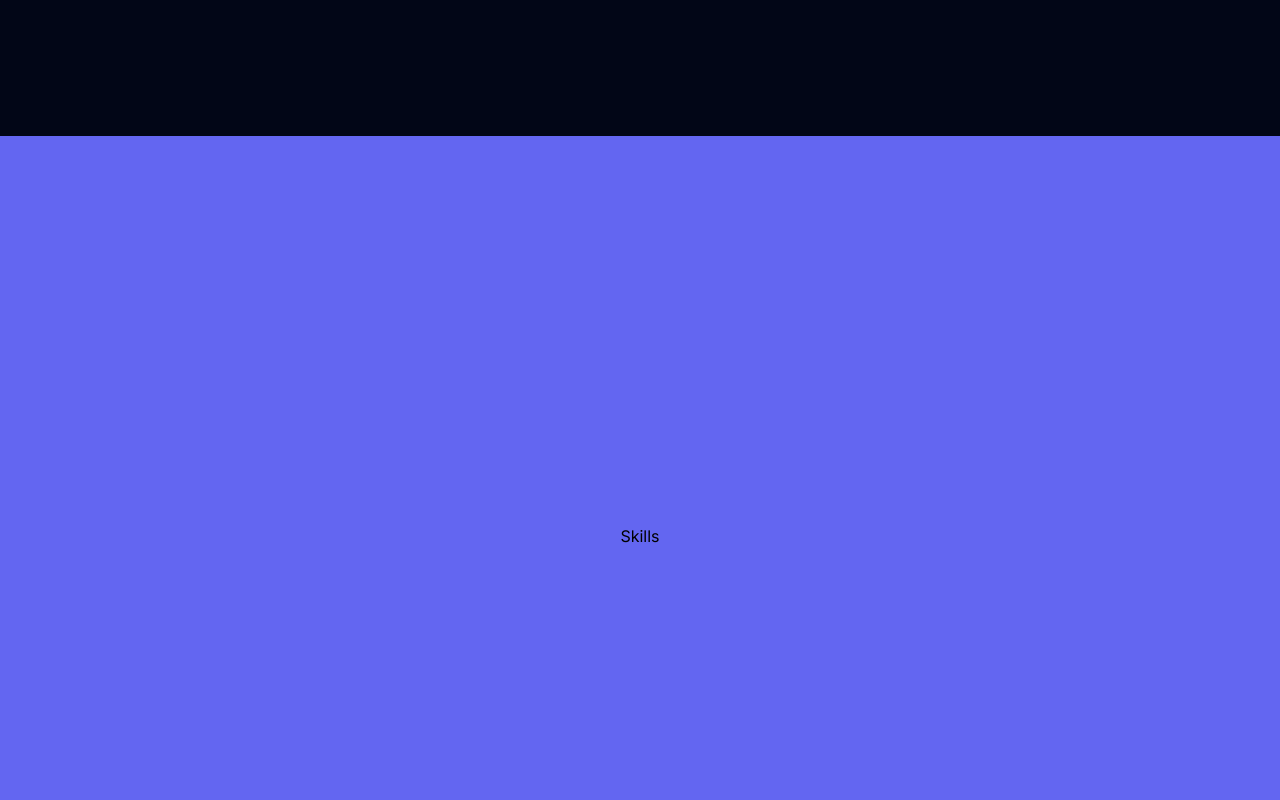
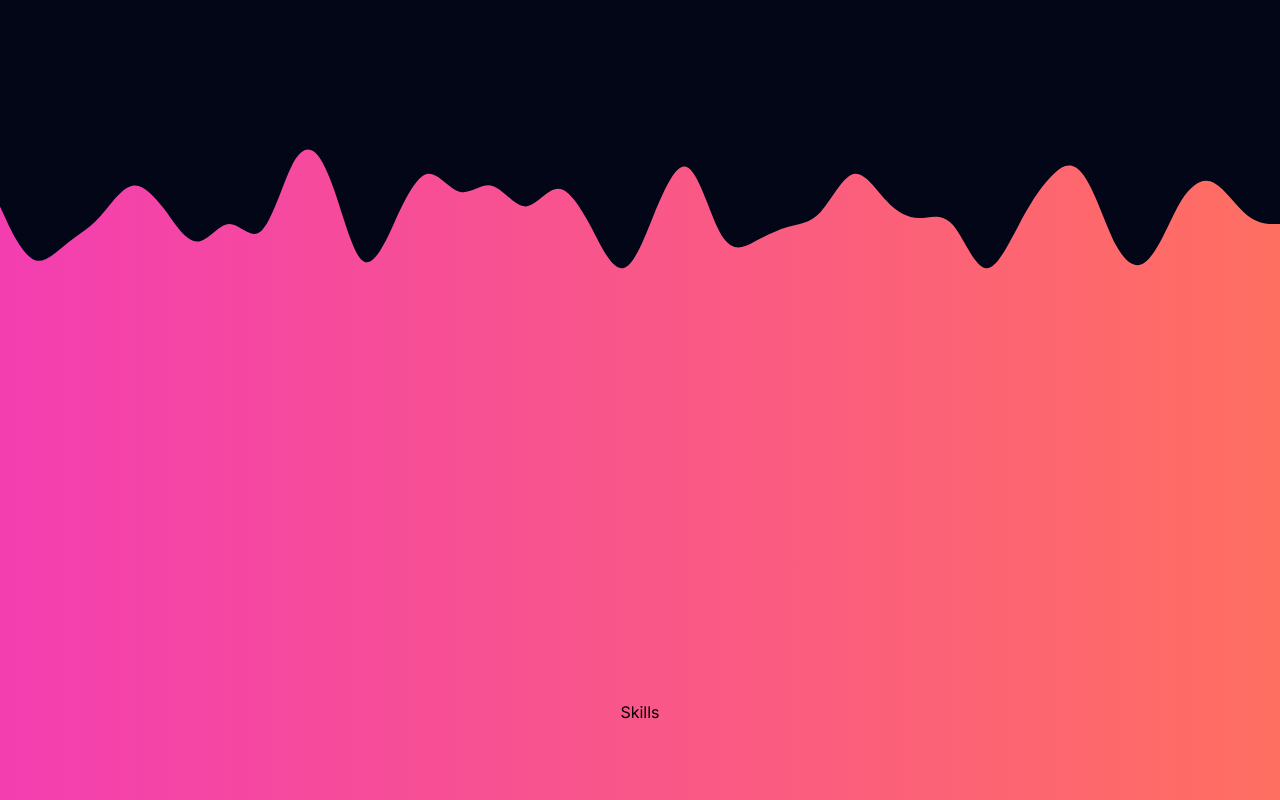
Before and after one commit to alehow84/Portfolio, a Next.js app: page / in a window 1280 px wide. Shown: the part 1720-2520 px from the top of the page. Built offline with nearby package versions, Linux system fonts and the light colour scheme.

Commit message:
customise transition for page sections

```diff
--- a/src/app/components/layout/About.tsx
+++ b/src/app/components/layout/About.tsx
@@ -6,7 +6,7 @@ export default function About() {
   return (
     <div className="bg-slate-950">
       <img
-        className="w full h-44"
+        className="w-full h-44"
         src="/transitions/transition_gradient.svg"
         alt="transition"
       />
--- a/src/app/components/layout/Contact.tsx
+++ b/src/app/components/layout/Contact.tsx
@@ -4,11 +4,15 @@
 
 export default function Contact() {
   return (
-    <div
-      id="Contact"
-      className="flex justify-center items-center bg-cyan-800 h-screen"
-    >
-      Contact Me
+    <div className="bg-gradient-to-r from-gradientLeft to-gradientRight">
+      <img
+        className="w-full h-44"
+        src="/transitions/transition_block_colour.svg"
+        alt="transition"
+      />
+      <div id="Contact" className="flex justify-center items-center h-screen">
+        Contact Me
+      </div>
     </div>
   );
 }
--- a/src/app/components/layout/Home.tsx
+++ b/src/app/components/layout/Home.tsx
@@ -1,7 +1,7 @@
 export default function Home() {
   return (
     <>
-      <div className="flex justify-center items-center bg-emerald-800 h-screen">
+      <div className="flex justify-center items-center bg-gradient-to-r from-gradientLeft to-gradientRight h-screen">
         <h1>Hi, I'm Alex</h1>
         <h2>Random facts about me</h2>
         <p>Mother of cats</p>
--- a/src/app/components/layout/Projects.tsx
+++ b/src/app/components/layout/Projects.tsx
@@ -4,11 +4,15 @@
 
 export default function Projects() {
   return (
-    <div
-      id="Projects"
-      className="flex justify-center items-center bg-teal-800 h-screen"
-    >
-      Projects
+    <div className="bg-slate-950">
+      <img
+        className="w-full h-44"
+        src="/transitions/transition_gradient.svg"
+        alt="transition"
+      />
+      <div id="Projects" className="flex justify-center items-center h-screen">
+        Projects
+      </div>
     </div>
   );
 }
--- a/src/app/components/layout/Skills.tsx
+++ b/src/app/components/layout/Skills.tsx
@@ -4,11 +4,15 @@
 
 export default function Skills() {
   return (
-    <div
-      id="Skills"
-      className="flex justify-center items-center bg-indigo-500 h-screen"
-    >
-      Skills
+    <div className="bg-gradient-to-r from-gradientLeft to-gradientRight">
+      <img
+        className="w-full h-44"
+        src="/transitions/transition_block_colour.svg"
+        alt="transition"
+      />
+      <div id="Skills" className="flex justify-center items-center h-screen">
+        Skills
+      </div>
     </div>
   );
 }
```
Also changed, not shown: public/transitions/transition_block_colour.svg, public/transitions/transition_gradient.svg.
